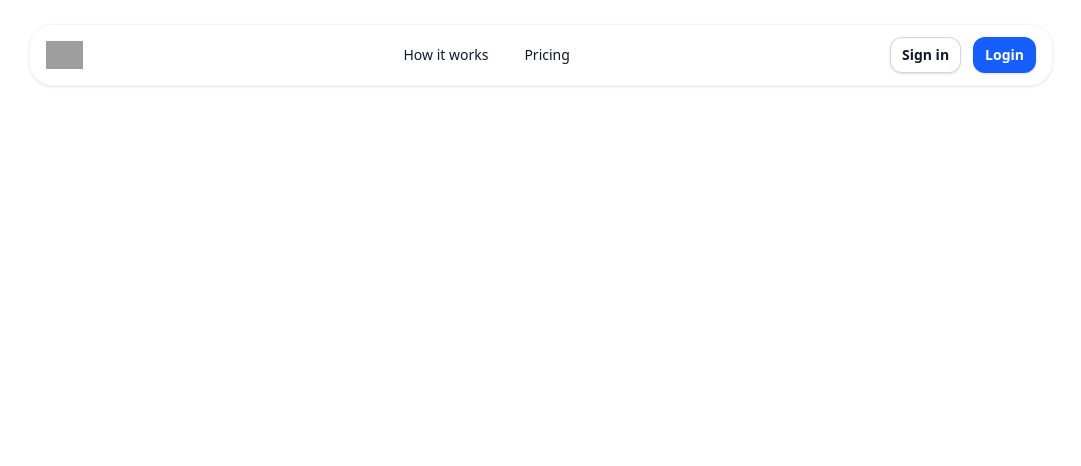
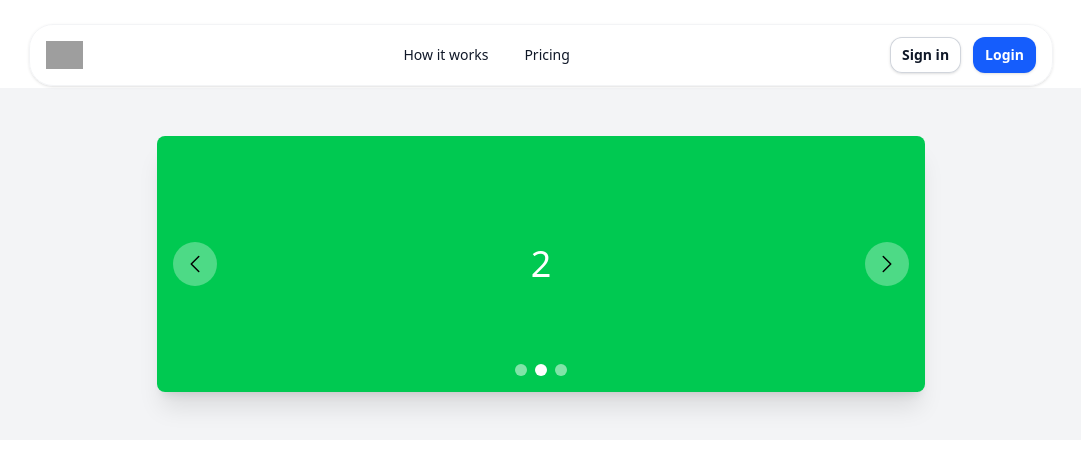
Before and after one commit to SumanPal2023/new_task, a plain HTML site: page index.html in a window 1280 px wide. Shown: the whole page, without its empty margins (99-1180 px from the left). Drawn offline with nearby package versions, Linux system fonts and the light colour scheme; grey boxes are pictures that could not be loaded.

Commit message:
added carousel in index.html

```diff
--- a/index.html
+++ b/index.html
@@ -9,6 +9,7 @@
 </head>
 
 <body>
+    <!-- header -->
     <header
         class="fixed inset-x-0 top-0 z-30 mx-auto w-full max-w-screen-md border border-gray-100 bg-white/80 py-3 shadow backdrop-blur-lg md:top-6 md:rounded-3xl lg:max-w-screen-lg">
         <div class="px-4">
@@ -36,6 +37,53 @@
             </div>
         </div>
     </header>
+
+    <!-- carousel -->
+    <section class="bg-gray-100 mt-22 py-12">
+        <div x-data="{ activeSlide: 0, slides: 3, timer: null }"
+            x-init="timer = setInterval(() => activeSlide = (activeSlide + 1) % slides, 3000)"
+            class="max-w-3xl mx-auto relative group">
+
+            <div class="relative overflow-hidden rounded-lg shadow-xl">
+                <div class="flex transition-transform duration-500 ease-in-out"
+                    :style="`transform: translateX(-${activeSlide * 100}%)`">
+                    <div class="min-w-full h-64 bg-blue-500 flex items-center justify-center text-white text-4xl">1
+                    </div>
+                    <div class="min-w-full h-64 bg-green-500 flex items-center justify-center text-white text-4xl">2
+                    </div>
+                    <div class="min-w-full h-64 bg-purple-500 flex items-center justify-center text-white text-4xl">3
+                    </div>
+                </div>
+            </div>
+
+            <button @click="activeSlide = (activeSlide - 1 + slides) % slides; clearInterval(timer)"
+                class="absolute top-1/2 left-4 -translate-y-1/2 bg-white/30 hover:bg-white/50 rounded-full p-2.5 transition-colors">
+                <svg xmlns="http://www.w3.org/2000/svg" fill="none" viewBox="0 0 24 24" stroke-width="1.5"
+                    stroke="currentColor" class="w-6 h-6">
+                    <path stroke-linecap="round" stroke-linejoin="round" d="M15.75 19.5L8.25 12l7.5-7.5" />
+                </svg>
+            </button>
+
+            <button @click="activeSlide = (activeSlide + 1) % slides; clearInterval(timer)"
+                class="absolute top-1/2 right-4 -translate-y-1/2 bg-white/30 hover:bg-white/50 rounded-full p-2.5 transition-colors">
+                <svg xmlns="http://www.w3.org/2000/svg" fill="none" viewBox="0 0 24 24" stroke-width="1.5"
+                    stroke="currentColor" class="w-6 h-6">
+                    <path stroke-linecap="round" stroke-linejoin="round" d="M8.25 4.5l7.5 7.5-7.5 7.5" />
+                </svg>
+            </button>
+
+            <div class="absolute bottom-4 left-1/2 -translate-x-1/2 flex space-x-2">
+                <template x-for="i in slides" :key="i">
+                    <button @click="activeSlide = i - 1; clearInterval(timer)"
+                        class="w-3 h-3 rounded-full transition-colors"
+                        :class="activeSlide === i - 1 ? 'bg-white' : 'bg-white/50'">
+                    </button>
+                </template>
+            </div>
+        </div>
+    </section>
+    <script src="https://unpkg.com/alpinejs@3.x.x/dist/cdn.min.js" defer></script>
+</body>
 </body>
 
 </html>
```
